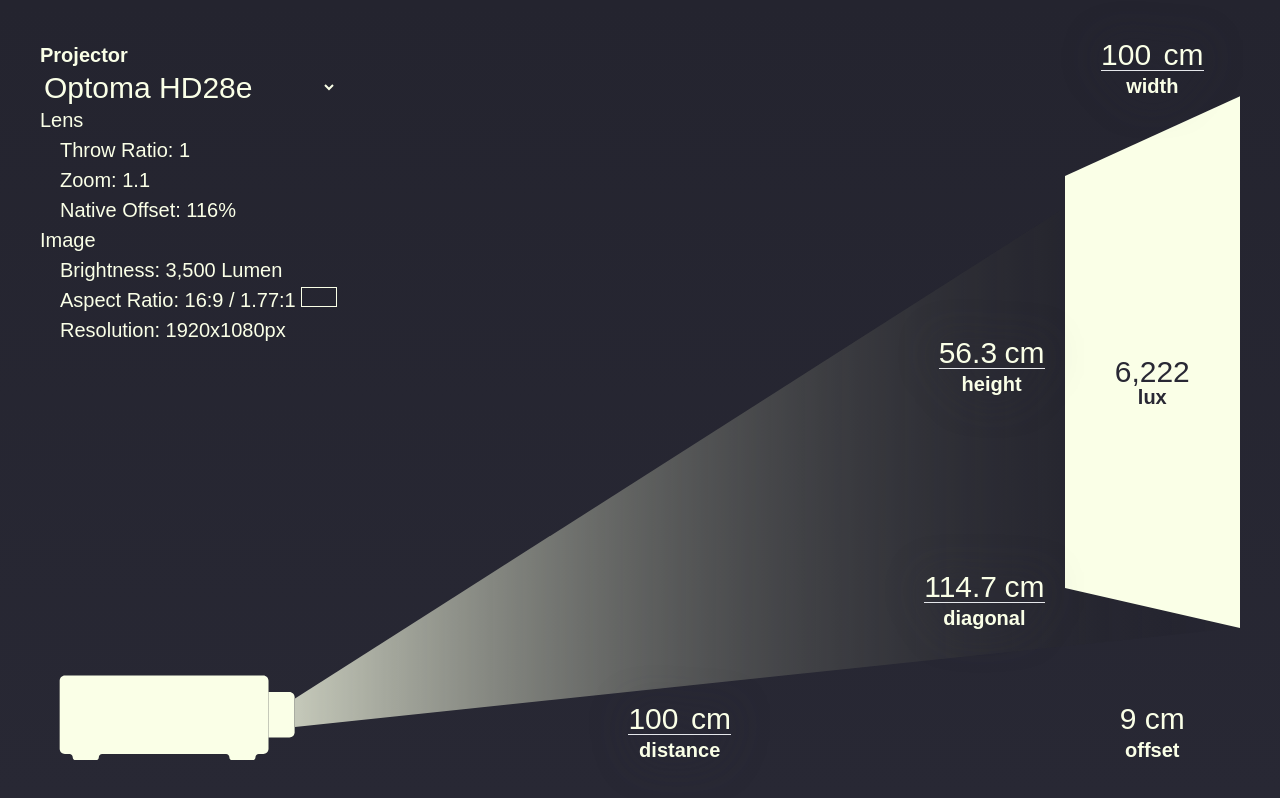
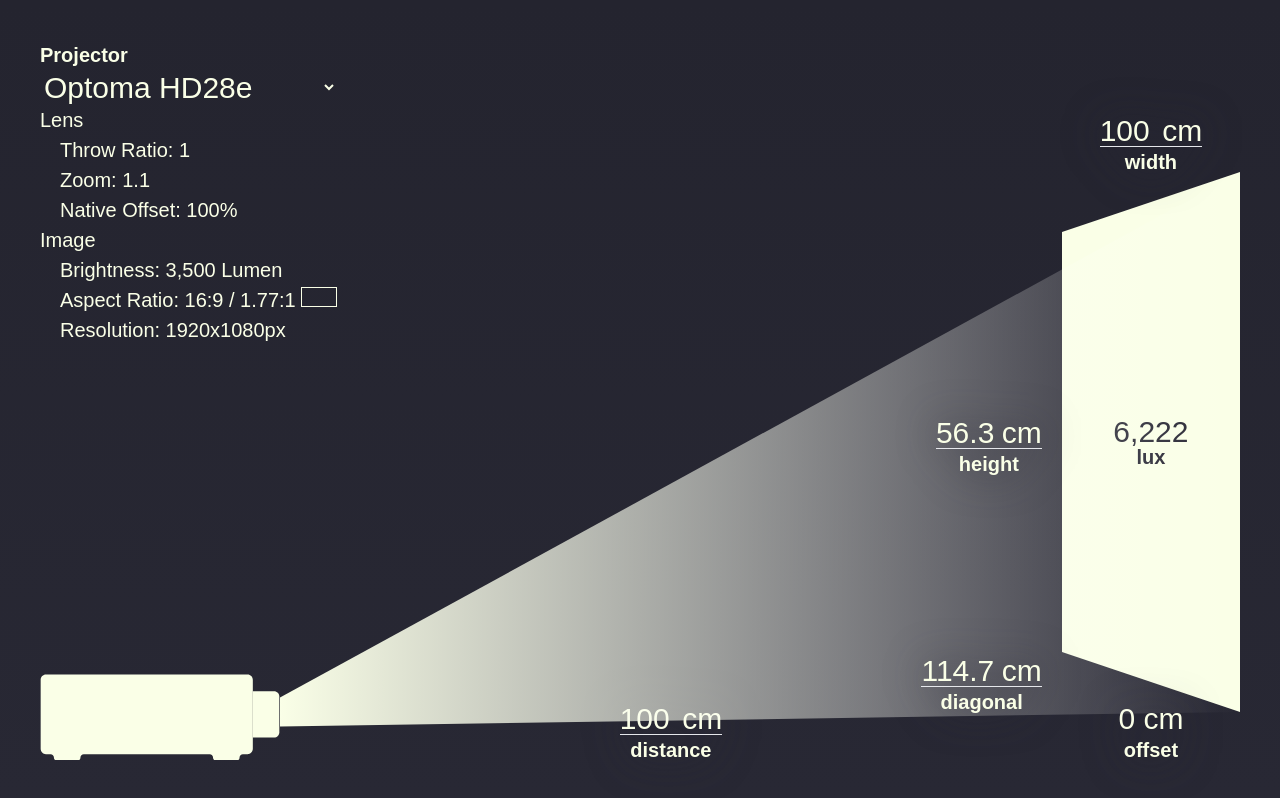
Before and after one commit to niklasnoldin/projector-calculator, a Vue app: page / in a window 1280 px wide. Built offline with nearby package versions, Linux system fonts and the light colour scheme; a web font is replaced by a local one.

Commit message:
fix(projection): fix all cases

```diff
--- a/src/App.vue
+++ b/src/App.vue
@@ -1,163 +1,3 @@
-<script setup lang="ts">
-	import { computed, reactive, ref, watch } from "vue";
-	import ProjectorIcon from "@/components/ProjectorIcon.vue";
-	import ProjectorIconBirdsEye from "@/components/ProjectorIconBirdsEye.vue";
-	import { type Projector } from "@/types";
-	import ProjectorDetails from "@/components/ProjectorDetails.vue";
-	import Input from "@/components/Input.vue";
-	import gsap from "gsap";
-	import { formatNumber, round } from "@/helpers";
-
-	import {
-		breakpointsTailwind,
-		useBreakpoints,
-		useWindowSize,
-	} from "@vueuse/core";
-	const { width, height } = useWindowSize();
-	const { md } = useBreakpoints(breakpointsTailwind);
-	const windowAspectRatio = computed(() =>
-		md.value
-			? (width.value - 80) / (height.value - 80 - 56)
-			: (width.value - 80) / (height.value - 80 - 49)
-	);
-	const graphicAspectRatio = computed(() =>
-		md.value
-			? (projector.depth + renderData.distance) / renderData.totalWallSpace
-			: renderData.imageWidth / (projector.depth + renderData.distance)
-	);
-	gsap.defaults({
-		ease: "power3.inOut",
-		duration: 0.5,
-	});
-	const projector = reactive<Projector>({
-		depth: 25,
-		lensOffset: 5,
-		maxZoom: 1.1,
-		lensHeight: 3,
-		throwRatio: 1,
-		aspectRatio: 16 / 9,
-		offset: 0.16,
-		lumen: 3500,
-	});
-	const distance = ref(100);
-	const image = computed(() => {
-		const width = distance.value / projector.throwRatio;
-		const height = width / projector.aspectRatio;
-		const offset = height * projector.offset;
-		const diagonal = Math.sqrt(width ** 2 + height ** 2);
-		const area = (width * height) / (100 * 100); // sqcm 2 sqm
-		return { width, height, offset, diagonal, area };
-	});
-
-	const totalWallSpace = computed(
-		() => projector.lensOffset + image.value.offset + image.value.height
-	);
-
-	const inputs = reactive({
-		distance: distance.value,
-		width: image.value.width,
-		height: image.value.height,
-		diagonal: image.value.diagonal,
-		offset: image.value.offset,
-		lux: projector.lumen / image.value.area,
-	});
-
-	const renderData = reactive({
-		totalWallSpace: totalWallSpace.value,
-		distance: distance.value,
-		imageHeight: image.value.height,
-		imageOffset: image.value.offset,
-		imageWidth: image.value.width,
-	});
-
-	const updatingFromWithin = ref(false);
-
-	watch(
-		() => projector.throwRatio,
-		() => {
-			if (updatingFromWithin.value) return;
-			updateValues();
-		}
-	);
-
-	watch(
-		() => inputs.distance,
-		() => {
-			if (updatingFromWithin.value) return;
-			distance.value = parseFloat(inputs.distance.toString());
-			updateValues();
-		}
-	);
-	watch(
-		() => inputs.width,
-		() => {
-			if (updatingFromWithin.value) return;
-			distance.value = inputs.width * projector.throwRatio;
-			updateValues();
-		}
-	);
-	watch(
-		() => inputs.height,
-		() => {
-			if (updatingFromWithin.value) return;
-			distance.value =
-				inputs.height * projector.aspectRatio * projector.throwRatio;
-			updateValues();
-		}
-	);
-	watch(
-		() => inputs.diagonal,
-		() => {
-			if (updatingFromWithin.value) return;
-			const width =
-				(inputs.diagonal * projector.aspectRatio) /
-				Math.sqrt(projector.aspectRatio ** 2 + 1);
-			distance.value = width * projector.throwRatio;
-			updateValues();
-		}
-	);
-	function cm2css(cm: number): string {
-		if (md.value)
-			if (graphicAspectRatio.value > windowAspectRatio.value)
-				return `calc(${
-					cm / (projector.depth + renderData.distance)
-				} * (100vw - var(--main-padding) * 2))`;
-			else
-				return `calc(${
-					cm / renderData.totalWallSpace
-				} * (100vh - var(--main-padding) * 2 - 56px))`;
-		else if (graphicAspectRatio.value < windowAspectRatio.value)
-			return `calc(${
-				cm / (projector.depth + renderData.distance)
-			} * (100vh - var(--main-padding) * 2 - 49px))`;
-		else
-			return `calc(${
-				cm / renderData.imageWidth
-			} * (100vw - var(--main-padding) * 2))`;
-	}
-	function updateValues() {
-		updatingFromWithin.value = true;
-		gsap.to(inputs, {
-			offset: image.value.offset,
-			lux: projector.lumen / image.value.area,
-			distance: distance.value,
-			diagonal: image.value.diagonal,
-			width: image.value.width,
-			height: image.value.height,
-			onComplete() {
-				updatingFromWithin.value = false;
-			},
-		});
-		gsap.to(renderData, {
-			totalWallSpace: totalWallSpace.value,
-			distance: distance.value,
-			imageHeight: image.value.height,
-			imageWidth: image.value.width,
-			imageOffset: image.value.offset,
-		});
-	}
-</script>
-
 <template>
 	<h1 class="sr-only">Projector Calculator</h1>
 	<main class="h-screen">
@@ -218,8 +58,8 @@
 				<path
 					:d="`M0 100H${100 * (renderData.imageWidth / renderData.distance)}L${
 						50 * (renderData.imageWidth / renderData.distance) +
-						projector.lensHeight / 2
-					} 0h${-projector.lensHeight}Z`"
+						projector.lensDiameter / 2
+					} 0h${-projector.lensDiameter}Z`"
 					fill="url('#gradient')" />
 			</svg>
 			<div class="flex justify-center h-screenWidth">
@@ -268,7 +108,7 @@
 			:style="{
 				'--screen-width': cm2css(renderData.imageHeight * 0.33),
 			}">
-			<div class="absolute mb-0 bottom-xl inset-x-xl flex justify-end">
+			<div class="absolute bottom-xl inset-x-xl flex justify-end">
 				<div
 					class="flex justify-center items-center"
 					:style="{
@@ -277,7 +117,8 @@
 					<Input label="distance" v-model="inputs.distance" />
 				</div>
 				<div
-					class="flex text-center leading-none flex-col-reverse w-screenWidth">
+					class="flex text-center leading-none flex-col-reverse w-screenWidth input-shadow"
+					:class="inputs.offset < 0 && 'invisible'">
 					<p class="smolfat">offset</p>
 					<p class="big mb-1 pb-px">{{ formatNumber(inputs.offset) }} cm</p>
 				</div>
@@ -287,16 +128,25 @@
 					width: cm2css(projector.depth),
 				}">
 				<ProjectorIcon class="h-auto w-full" />
+				<div
+					v-show="inputs.offset < 0"
+					:style="{
+						height: cm2css(projectorOffset),
+					}"
+					class="flex text-center justify-center leading-none flex-col-reverse w-full input-shadow">
+					<p class="smolfat">offset</p>
+					<p class="big mb-1 pb-px">{{ formatNumber(inputs.offset) }} cm</p>
+				</div>
 			</div>
 			<svg
 				width="100"
-				:height="100 * (renderData.totalWallSpace / renderData.distance)"
+				:height="100 * (renderData.totalGraphicHeight / renderData.distance)"
 				:viewBox="`0 0 100 ${
-					100 * (renderData.totalWallSpace / renderData.distance)
+					100 * (renderData.totalGraphicHeight / renderData.distance)
 				}`"
-				class="fill-current w-full flicker relative -z-10 pointer-events-none"
+				class="fill-current w-full flicker relative pointer-events-none"
 				:style="{
-					height: cm2css(renderData.totalWallSpace),
+					height: cm2css(renderData.totalGraphicHeight),
 					width: cm2css(renderData.distance),
 					marginRight: `calc(-1 * var(--screen-width) - 12rem)`,
 				}"
@@ -304,34 +154,15 @@
 				<defs>
 					<linearGradient id="gradient-horizontal">
 						<stop offset="0%" stop-color="currentColor" />
-						<stop offset="100%" stop-color="transparent" />
+						<stop offset="100%" stop-color="#fff0" />
 					</linearGradient>
 				</defs>
-				<path
-					:d="`M0 ${
-						100 *
-						(renderData.totalWallSpace / renderData.distance) *
-						(1 -
-							(projector.lensOffset + projector.lensHeight / 2) /
-								renderData.totalWallSpace)
-					}L0 ${
-						100 *
-						(renderData.totalWallSpace / renderData.distance) *
-						(1 -
-							(projector.lensOffset - projector.lensHeight / 2) /
-								renderData.totalWallSpace)
-					} L100 ${
-						100 *
-						(renderData.totalWallSpace / renderData.distance) *
-						(renderData.imageHeight / renderData.totalWallSpace)
-					}L100 0Z`"
-					fill="url('#gradient-horizontal')" />
+				<path :d="shinePath" fill="url('#gradient-horizontal')" />
 			</svg>
-
 			<div
 				class="w-48 pr-4 flex flex-col items-end"
 				:style="{
-					paddingBottom: cm2css(renderData.imageOffset + projector.lensOffset),
+					paddingBottom: cm2css(renderData.bottomOffset),
 				}">
 				<div
 					:style="{
@@ -346,9 +177,7 @@
 				<div
 					class="w-screenWidth overflow-visible"
 					:style="{
-						paddingBottom: cm2css(
-							renderData.imageOffset + projector.lensOffset
-						),
+						paddingBottom: cm2css(renderData.bottomOffset),
 					}">
 					<div class="flex justify-center">
 						<Input label="width" v-model="inputs.width" />
@@ -358,7 +187,7 @@
 						height="10"
 						viewBox="0 0 10 10"
 						preserveAspectRatio="none"
-						class="fill-current w-full h-16"
+						class="fill-current w-full h-12"
 						xmlns="http://www.w3.org/2000/svg"
 						:style="{ opacity: 0.5 + (inputs.lux / 4000) * 0.5 }">
 						<path d="M0 10H10V0Z" />
@@ -379,7 +208,7 @@
 						height="10"
 						viewBox="0 0 10 10"
 						preserveAspectRatio="none"
-						class="fill-current w-full h-8"
+						class="fill-current w-full h-12"
 						xmlns="http://www.w3.org/2000/svg"
 						:style="{ opacity: 0.5 + (inputs.lux / 4000) * 0.5 }">
 						<path d="M0 0H10V10Z" />
@@ -389,10 +218,214 @@
 		</div>
 	</main>
 </template>
+<script setup lang="ts">
+	import { computed, reactive, ref, watch } from "vue";
+	import ProjectorIcon from "@/components/ProjectorIcon.vue";
+	import ProjectorIconBirdsEye from "@/components/ProjectorIconBirdsEye.vue";
+	import { type Projector } from "@/types";
+	import ProjectorDetails from "@/components/ProjectorDetails.vue";
+	import Input from "@/components/Input.vue";
+	import gsap from "gsap";
+	import { formatNumber, round } from "@/helpers";
+
+	import {
+		breakpointsTailwind,
+		useBreakpoints,
+		useWindowSize,
+	} from "@vueuse/core";
+	const { width, height } = useWindowSize();
+	const { md } = useBreakpoints(breakpointsTailwind);
+	const windowAspectRatio = computed(() =>
+		md.value
+			? (width.value - 80) / (height.value - 80 - 56)
+			: (width.value - 80) / (height.value - 80 - 49)
+	);
+	const graphicAspectRatio = computed(() =>
+		md.value
+			? (projector.depth + renderData.distance) / renderData.totalGraphicHeight
+			: renderData.imageWidth / (projector.depth + renderData.distance)
+	);
+	gsap.defaults({
+		ease: "power3.inOut",
+		duration: 0.5,
+	});
+	const projector = reactive<Projector>({
+		depth: 25,
+		lensOffset: 5,
+		maxZoom: 1.1,
+		lensDiameter: 3,
+		throwRatio: 1,
+		aspectRatio: 16 / 9,
+		offset: 0,
+		lumen: 3500,
+	});
+	const distance = ref(100);
+	const image = computed(() => {
+		const width = distance.value / projector.throwRatio;
+		const height = width / projector.aspectRatio;
+		const offset = height * projector.offset;
+		const diagonal = Math.sqrt(width ** 2 + height ** 2);
+		const area = (width * height) / (100 * 100); // sqcm 2 sqm
+		return { width, height, offset, diagonal, area };
+	});
+
+	const totalGraphicHeight = computed(() => {
+		if (image.value.offset < 0)
+			if (-image.value.offset > projector.lensOffset)
+				return Math.max(
+					-image.value.offset + projector.lensOffset + projector.lensDiameter,
+					image.value.height
+				);
+			else
+				return image.value.height + projector.lensOffset + image.value.offset;
+		else return projector.lensOffset + image.value.offset + image.value.height;
+	});
+
+	const bottomOffset = computed(() => {
+		if (image.value.offset < 0) return 0;
+		return image.value.offset + projector.lensOffset;
+	});
+	const projectorOffset = computed(() => {
+		if (renderData.imageOffset < 0)
+			return -renderData.imageOffset - projector.lensOffset;
+		else return 0;
+	});
+
+	const shinePath = computed(() => {
+		const totalHeightInSvgSpace =
+			100 * (renderData.totalGraphicHeight / renderData.distance);
+		const lensCenter =
+			renderData.totalGraphicHeight -
+			((renderData.imageOffset < 0 ? 0 : projector.lensOffset) +
+				Math.max(-renderData.imageOffset, 0));
+		const lensUpper = lensCenter - projector.lensDiameter / 2;
+		const lensLower = lensCenter + projector.lensDiameter / 2;
+		const relativeLensUpper = lensUpper / renderData.totalGraphicHeight;
+		const relativeLensLower = lensLower / renderData.totalGraphicHeight;
+
+		const topOffsetRight =
+			(renderData.imageOffset < 0
+				? Math.max(0, renderData.totalGraphicHeight - renderData.imageHeight)
+				: 0) / renderData.totalGraphicHeight;
+
+		return `M0 ${totalHeightInSvgSpace * relativeLensUpper}L0 ${
+			totalHeightInSvgSpace * relativeLensLower
+		}L100 ${
+			totalHeightInSvgSpace *
+			(topOffsetRight + renderData.imageHeight / renderData.totalGraphicHeight)
+		}L100 ${totalHeightInSvgSpace * topOffsetRight}Z`;
+	});
+
+	const inputs = reactive({
+		distance: distance.value,
+		width: image.value.width,
+		height: image.value.height,
+		diagonal: image.value.diagonal,
+		offset: image.value.offset,
+		lux: projector.lumen / image.value.area,
+	});
+
+	const renderData = reactive({
+		totalGraphicHeight: totalGraphicHeight.value,
+		distance: distance.value,
+		imageHeight: image.value.height,
+		imageOffset: image.value.offset,
+		imageWidth: image.value.width,
+		bottomOffset: bottomOffset.value,
+	});
+
+	const updatingFromWithin = ref(false);
+
+	watch(
+		() => projector.throwRatio,
+		() => {
+			if (updatingFromWithin.value) return;
+			updateValues();
+		}
+	);
+
+	watch(
+		() => inputs.distance,
+		() => {
+			if (updatingFromWithin.value) return;
+			distance.value = Math.max(50, parseFloat(inputs.distance.toString()));
+			updateValues();
+		}
+	);
+	watch(
+		() => inputs.width,
+		() => {
+			if (updatingFromWithin.value) return;
+			distance.value = inputs.width * projector.throwRatio;
+			updateValues();
+		}
+	);
+	watch(
+		() => inputs.height,
+		() => {
+			if (updatingFromWithin.value) return;
+			distance.value =
+				inputs.height * projector.aspectRatio * projector.throwRatio;
+			updateValues();
+		}
+	);
+	watch(
+		() => inputs.diagonal,
+		() => {
+			if (updatingFromWithin.value) return;
+			const width =
+				(inputs.diagonal * projector.aspectRatio) /
+				Math.sqrt(projector.aspectRatio ** 2 + 1);
+			distance.value = width * projector.throwRatio;
+			updateValues();
+		}
+	);
+	function cm2css(cm: number): string {
+		if (md.value)
+			if (graphicAspectRatio.value > windowAspectRatio.value)
+				return `calc(${
+					cm / (projector.depth + renderData.distance)
+				} * (100vw - var(--main-padding) * 2))`;
+			else
+				return `calc(${
+					cm / renderData.totalGraphicHeight
+				} * (100vh - var(--main-padding) * 2 - 56px))`;
+		else if (graphicAspectRatio.value < windowAspectRatio.value)
+			return `calc(${
+				cm / (projector.depth + renderData.distance)
+			} * (100vh - var(--main-padding) * 2 - 49px))`;
+		else
+			return `calc(${
+				cm / renderData.imageWidth
+			} * (100vw - var(--main-padding) * 2))`;
+	}
+	function updateValues() {
+		updatingFromWithin.value = true;
+		gsap.to(inputs, {
+			offset: image.value.offset,
+			lux: projector.lumen / image.value.area,
+			distance: distance.value,
+			diagonal: image.value.diagonal,
+			width: image.value.width,
+			height: image.value.height,
+			onComplete() {
+				updatingFromWithin.value = false;
+			},
+		});
+		gsap.to(renderData, {
+			totalGraphicHeight: totalGraphicHeight.value,
+			distance: distance.value,
+			imageHeight: image.value.height,
+			imageWidth: image.value.width,
+			imageOffset: image.value.offset,
+			bottomOffset: bottomOffset.value,
+		});
+	}
+</script>
 
 <style scoped>
 	.flicker {
-		animation: flicker 0.1s steps(3) infinite;
+		/* animation: flicker 0.1s steps(3) infinite; */
 	}
 	@keyframes flicker {
 		from {
--- a/src/types.ts
+++ b/src/types.ts
@@ -1,7 +1,7 @@
 interface Projector {
   depth: number;
   lensOffset: number;
-  lensHeight: number;
+  lensDiameter: number;
   throwRatio: number;
   aspectRatio: number;
   offset: number;
```
